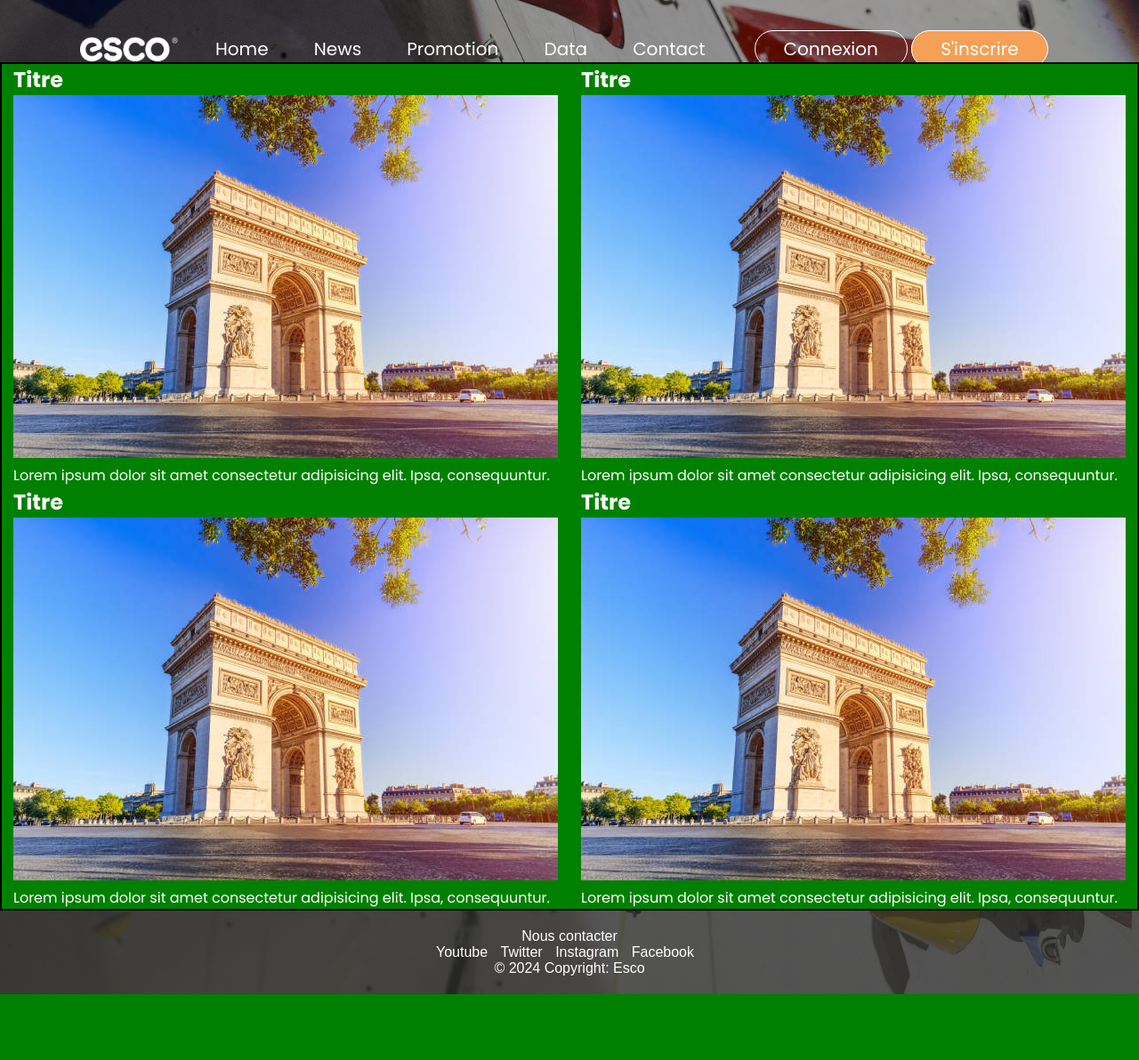
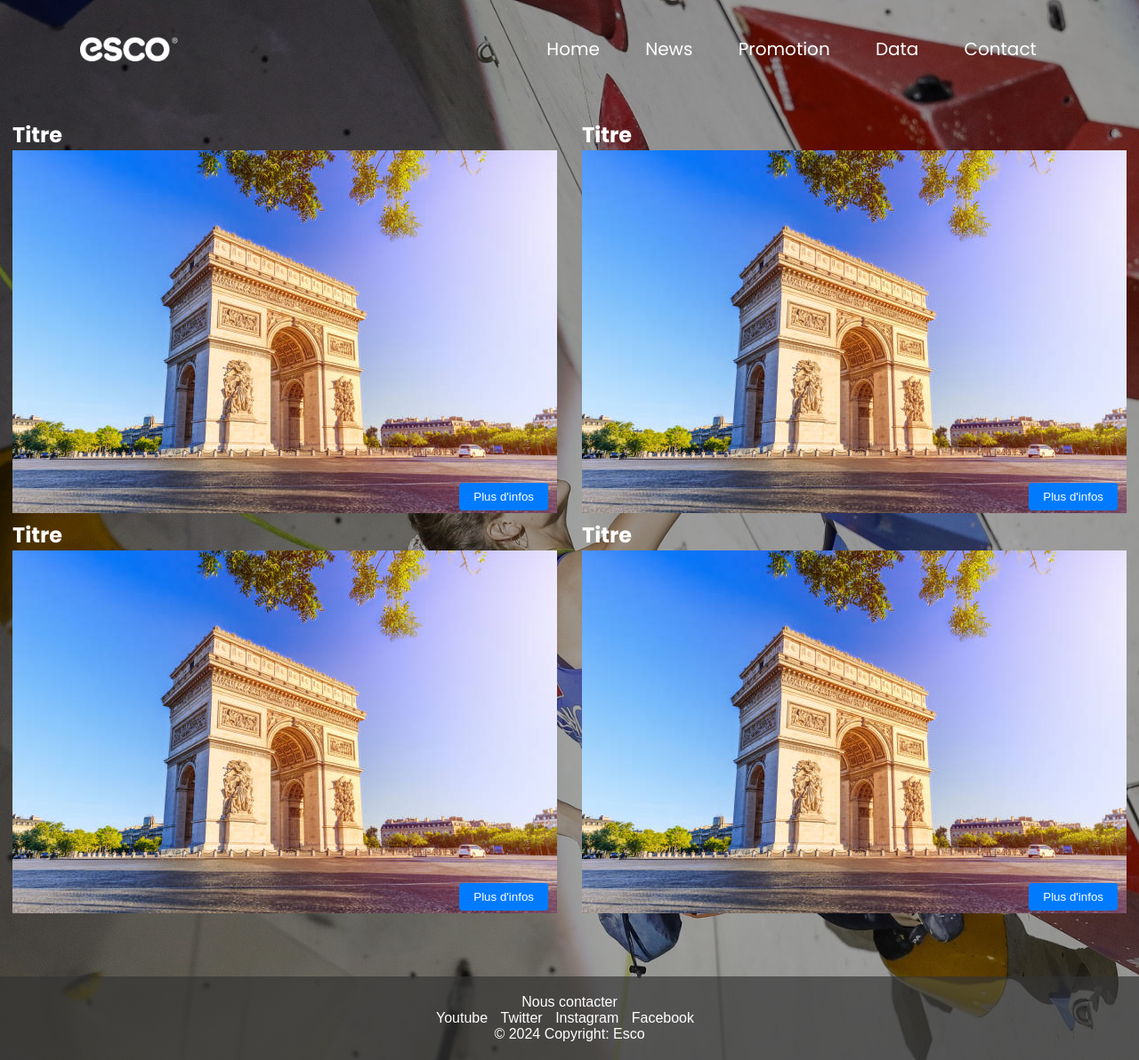
Before and after one commit to Noootzzz/Tech_4_Good_JO, a PHP site: page /news.php in a window 1280 px wide. Shown: the whole page at 89% size. Before the commit the page ends 1118 px from the top, so only its background shows below. Run offline with PHP 8.4, Linux system fonts and the light colour scheme.

Commit message:
Ajout de la page news.php

```diff
--- a/css/home.css
+++ b/css/home.css
@@ -86,6 +86,7 @@
     align-items: center;
 }
 
+
 header nav ul li a {
     color: var(--white);
     margin: 0px 2vw;
--- a/css/news.css
+++ b/css/news.css
@@ -10,6 +10,75 @@
     display: flex;
     flex-wrap: wrap;
     justify-content: space-around;
-    border: 2px solid black;
-    background-color: green;
+    background-color: rgba(0, 128, 0, 0);
+    margin-top: 5%;
+    margin-bottom: 5%;
+
 }
+
+#popup {
+    position: fixed;
+    width: 100%;
+    height: 100%;
+    top: 0;
+    left: 0;
+    background-color: rgba(0, 0, 0, 0.8);
+    display: flex;
+    justify-content: center;
+    align-items: center;
+    z-index: 1000;
+}
+
+.popup-content {
+    background-color: white;
+    padding: 20px;
+    border-radius: 5px;
+    box-shadow: 0 4px 8px rgba(0,0,0,0.1);
+    width: 80%;
+    max-height: 100%;
+    overflow-y: auto;
+    position: relative;
+}
+
+
+.close {
+    position: absolute;
+    top: 10px;
+    right: 15px;
+    font-size: 24px;
+    cursor: pointer;
+}
+
+#popup-text{
+    color: black;
+}
+
+.close{
+    color: black;
+}
+
+.close:hover {
+    transition: all 0.5s;
+    color: red;
+}
+
+.newsarticle {
+    position: relative;
+}
+
+.open-popup-btn {
+    position: absolute;
+    bottom: 10px;
+    right: 10px;
+    padding: 8px 16px;
+    background-color: #007BFF;
+    color: white;
+    border: none;
+    border-radius: 4px;
+    cursor: pointer;
+}
+
+.open-popup-btn:hover {
+    transition: all 0.5s;
+    background-color: #0056b3;
+}
--- a/header.php
+++ b/header.php
@@ -8,9 +8,6 @@
                 <li><a href="data.php">Data</a></li>
                 <li><a href="contact.php">Contact</a></li>
             </ul>
-            <div id="nav-button">
-                <a href="login.php">Connexion</a>
-                <a href="register.php">S'inscrire</a>
-            </div>
+
         </nav>
     </header>
--- /dev/null
+++ b/js/news.js
@@ -0,0 +1,21 @@
+document.addEventListener('DOMContentLoaded', function() {
+    var buttons = document.querySelectorAll('.open-popup-btn');
+    var popup = document.getElementById('popup');
+    var popupText = document.getElementById('popup-text');
+    var popupImage = document.getElementById('popup-image');
+    var closeButton = document.querySelector('.close');
+
+    buttons.forEach(button => {
+        button.addEventListener('click', function() {
+            var info = this.getAttribute('data-info');
+            var imgSrc = this.getAttribute('data-image');
+            popupText.textContent = info;
+            popupImage.src = imgSrc;
+            popup.style.display = 'flex';
+        });
+    });
+
+    closeButton.addEventListener('click', function() {
+        popup.style.display = 'none';
+    });
+});
--- a/news.php
+++ b/news.php
@@ -16,36 +16,49 @@
 
 <main>
 
+<div id="popup" style="display:none;">
+    <div class="popup-content">
+        <span class="close">&times;</span>
+        <img id="popup-image" src="" alt="Image détaillée" style="max-width: 100%; height: auto;">
+        <p id="popup-text">Détails ici</p>
+    </div>
+</div>
+
 <div id="article">
-    <div class="newsarticle" >
-        <h2>Titre</h2>
-        <img src="img/logo/test.jpg" alt="">
-        <p>Lorem ipsum dolor sit amet consectetur adipisicing elit. Ipsa, consequuntur.</p>
-    </div>
-    <div class="newsarticle" >
-        <h2>Titre</h2>
-        <img src="img/logo/test.jpg" alt="">
-        <p>Lorem ipsum dolor sit amet consectetur adipisicing elit. Ipsa, consequuntur.</p>
-    </div>
-    <div class="newsarticle" >
-        <h2>Titre</h2>
-        <img src="img/logo/test.jpg" alt="">
-        <p>Lorem ipsum dolor sit amet consectetur adipisicing elit. Ipsa, consequuntur.</p>
-    </div>
-    <div class="newsarticle" >
-        <h2>Titre</h2>
-        <img src="img/logo/test.jpg" alt="">
-        <p>Lorem ipsum dolor sit amet consectetur adipisicing elit. Ipsa, consequuntur.</p>
-    </div>
-
+<div class="newsarticle">
+    <h2>Titre</h2>
+    <img src="img/logo/test.jpg" alt="" class="news-img">
+    <button class="open-popup-btn" data-info="A 2 mois de la prochaine édition d’Annot à Bloc, Adam Ondra sort la vidéo ou il montre ses runs et sa réussite dans le bon voyage, la voie qu’il qualifie comme « certainement, la voie trad la plus dure au monde ». Retrouvons l’équipe organisatrice d’Annot à bloc pour faire un retour sur l’édition 2023, la visite d’Adam et savoir ce qui se trame pour juin 2024 !" data-image="img/popup/test.jpg">Plus d'infos</button>
+</div>
+<div class="newsarticle">
+    <h2>Titre</h2>
+    <img src="img/logo/test.jpg" alt="" class="news-img">
+    <button class="open-popup-btn" data-info="A 2 mois de la prochaine édition d’Annot à Bloc, Adam Ondra sort la vidéo ou il montre ses runs et sa réussite dans le bon voyage, la voie qu’il qualifie comme « certainement, la voie trad la plus dure au monde ». Retrouvons l’équipe organisatrice d’Annot à bloc pour faire un retour sur l’édition 2023, la visite d’Adam et savoir ce qui se trame pour juin 2024 !" data-image="img/popup/test.jpg">Plus d'infos</button>
+</div>
+<div class="newsarticle">
+    <h2>Titre</h2>
+    <img src="img/logo/test.jpg" alt="" class="news-img">
+    <button class="open-popup-btn" data-info="A 2 mois de la prochaine édition d’Annot à Bloc, Adam Ondra sort la vidéo ou il montre ses runs et sa réussite dans le bon voyage, la voie qu’il qualifie comme « certainement, la voie trad la plus dure au monde ». Retrouvons l’équipe organisatrice d’Annot à bloc pour faire un retour sur l’édition 2023, la visite d’Adam et savoir ce qui se trame pour juin 2024 !" data-image="img/popup/test.jpg">Plus d'infos</button>
+</div>
+<div class="newsarticle">
+    <h2>Titre</h2>
+    <img src="img/logo/test.jpg" alt="" class="news-img">
+    <button class="open-popup-btn" data-info="A 2 mois de la prochaine édition d’Annot à Bloc, Adam Ondra sort la vidéo ou il montre ses runs et sa réussite dans le bon voyage, la voie qu’il qualifie comme « certainement, la voie trad la plus dure au monde ». Retrouvons l’équipe organisatrice d’Annot à bloc pour faire un retour sur l’édition 2023, la visite d’Adam et savoir ce qui se trame pour juin 2024 !" data-image="img/popup/test.jpg">Plus d'infos</button>
+</div>
 
 
 
 </div>
 
+
+
 </main>
 
 <?php
     require('footer.php');
-    require('bas_page.php');
 ?>
+
+
+<script src="js/news.js" ></script>
+</body>
+</html>
```
Also changed, not shown: css/login.css (+103 -0 lines), login.php (+17 -5 lines), promotion.php (+19 -0 lines), img/popup/test.jpg (added).
